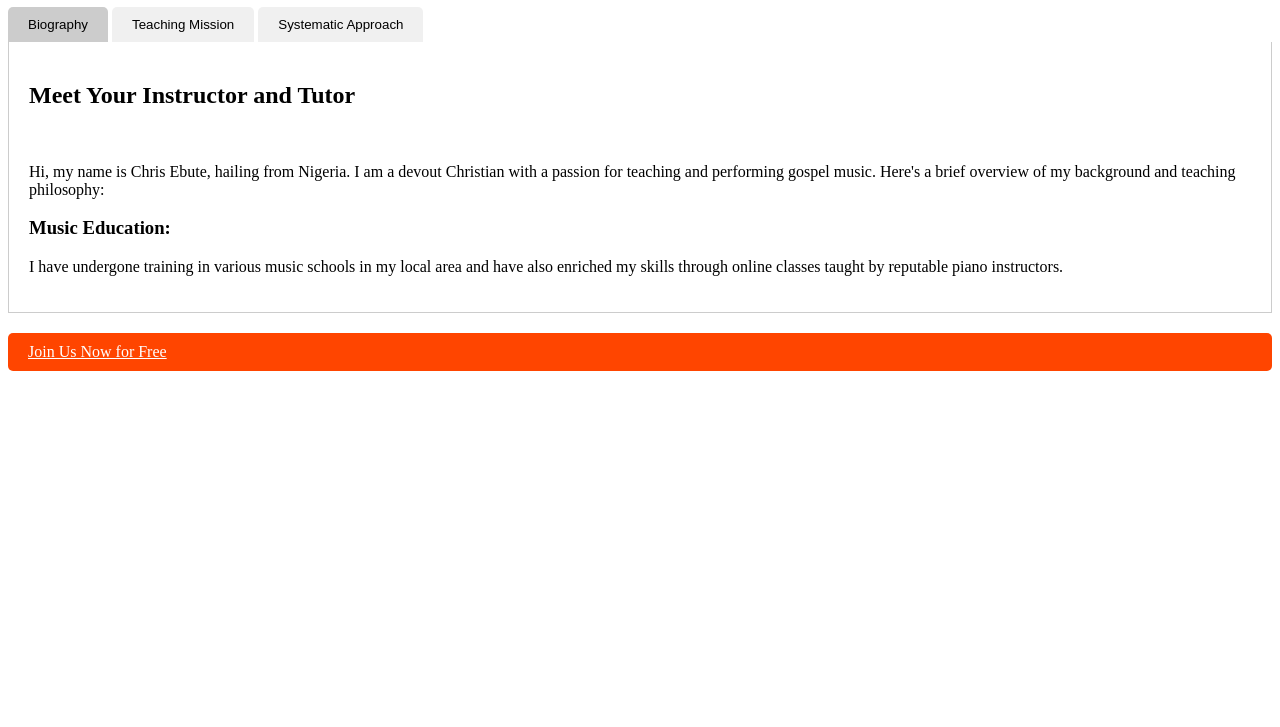
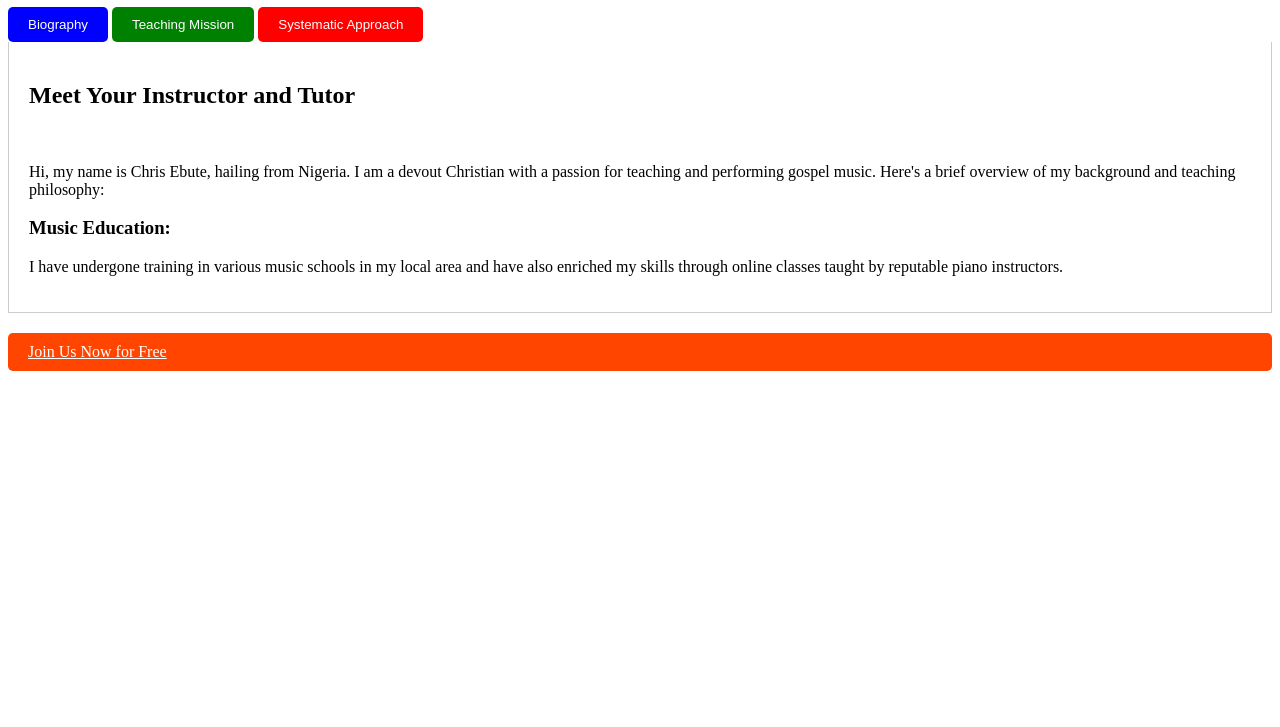
Before and after one commit to DR-MELCHISEDEC-BANKOLE/ABOUT, a plain HTML site: page index.html in a window 1280 px wide. Shown: the part 73-800 px from the top of the page. Drawn offline with nearby package versions, Linux system fonts and the light colour scheme.

Commit message:
Update landingpage.css

```diff
--- a/landingpage.css
+++ b/landingpage.css
@@ -66,4 +66,30 @@
     display: block;
 }
 
+/* Styles for tab buttons */
+.tab-button {
+    padding: 10px 20px;
+    border: none;
+    border-radius: 5px;
+    cursor: pointer;
+    transition: background-color 0.3s ease;
+}
+
+/* Default button style */
+.tab-button.active {
+    background-color: blue; /* Biography button color */
+    color: white; /* Text color for active button */
+}
+
+.tab-button[data-tab="mission"] {
+    background-color: green; /* Teaching Mission button color */
+    color: white; /* Text color for active button */
+}
+
+.tab-button[data-tab="approach"] {
+    background-color: red; /* Systematic Approach button color */
+    color: white; /* Text color for active button */
+
+}
+
 /* Additional styles as needed */
```
